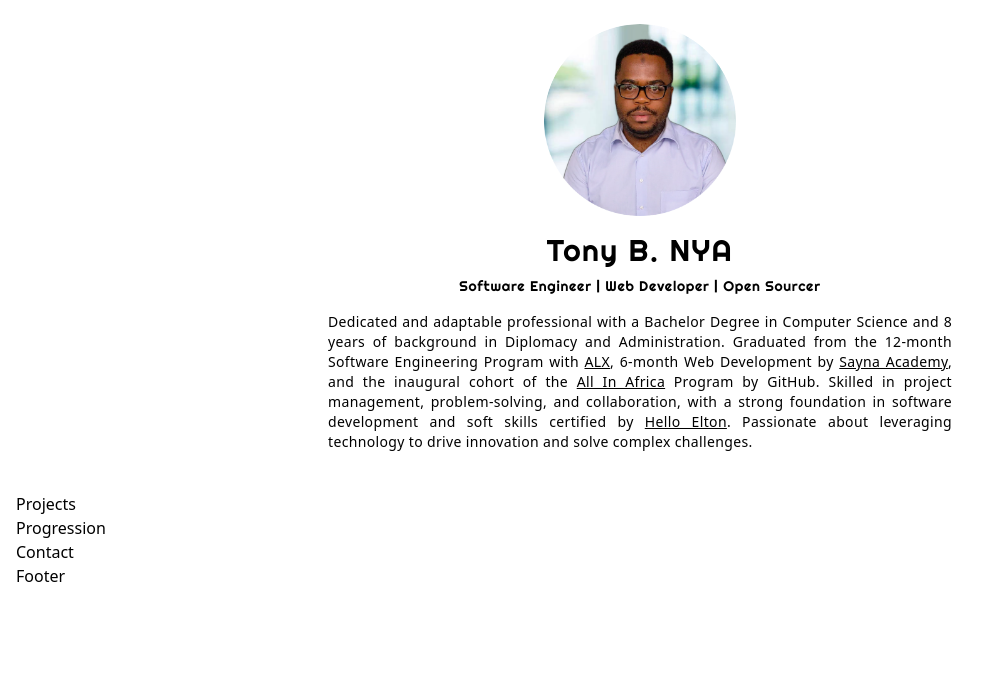
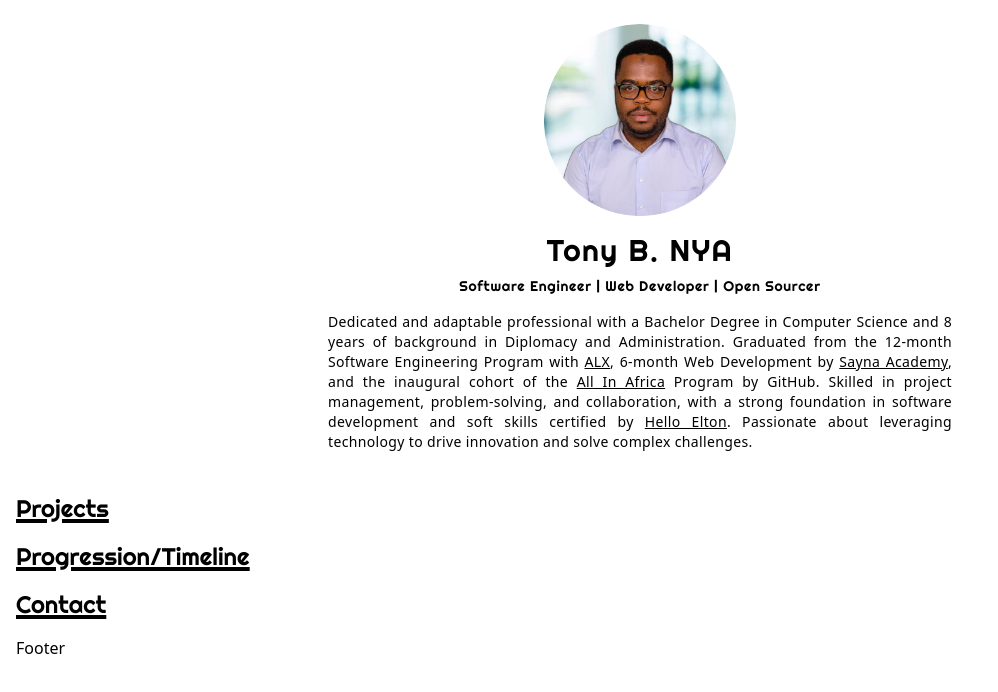
Before and after one commit to tonybnya/portfolio, a React (Vite) app: page / in a window 1280 px wide. Shown: the top 692 px of the page, without its empty margins (0-998 px from the left). Built offline with nearby package versions, Linux system fonts and the light colour scheme.

Commit message:
feat: add Title component for each section

```diff
--- a/src/components/Contact.jsx
+++ b/src/components/Contact.jsx
@@ -1,8 +1,11 @@
 import React from 'react'
+import Title from './Title'
 
 function Contact() {
   return (
-    <div>Contact</div>
+    <div>
+      <Title>Contact</Title>
+    </div>
   )
 }
 
--- a/src/components/Progression.jsx
+++ b/src/components/Progression.jsx
@@ -1,8 +1,11 @@
 import React from 'react'
+import Title from './Title'
 
 function Progression() {
   return (
-    <div>Progression</div>
+    <div>
+      <Title>Progression/Timeline</Title>
+    </div>
   )
 }
 
--- a/src/components/Projects.jsx
+++ b/src/components/Projects.jsx
@@ -1,8 +1,11 @@
 import React from 'react'
+import Title from './Title'
 
 function Projects() {
   return (
-    <div>Projects</div>
+    <div>
+      <Title>Projects</Title>
+    </div>
   )
 }
 
--- /dev/null
+++ b/src/components/Title.jsx
@@ -0,0 +1,13 @@
+import React from 'react'
+
+function Title({children, id}) {
+  return (
+      <h1
+          id={id && id}
+          className="text-2xl font-righteous underline decoration-4 mb-4">
+          {children}
+    </h1>
+  )
+}
+
+export default Title
```
